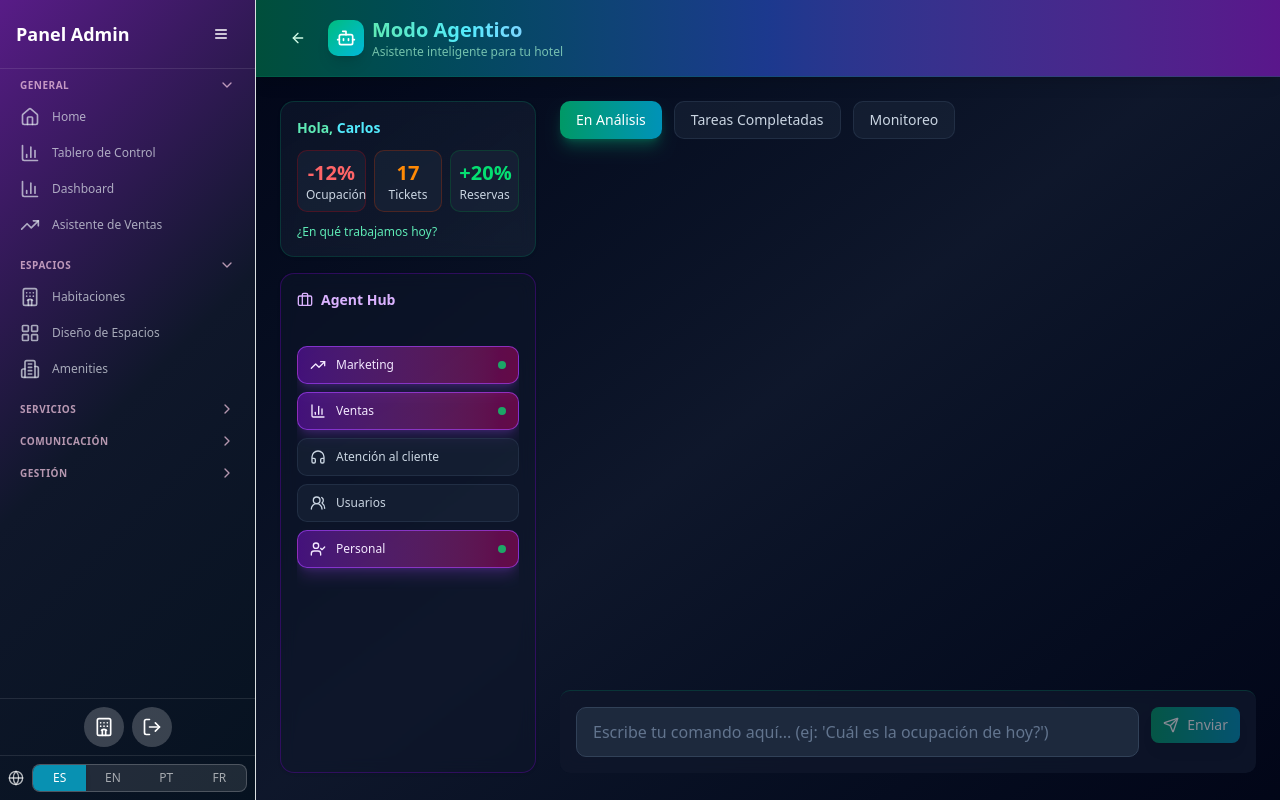
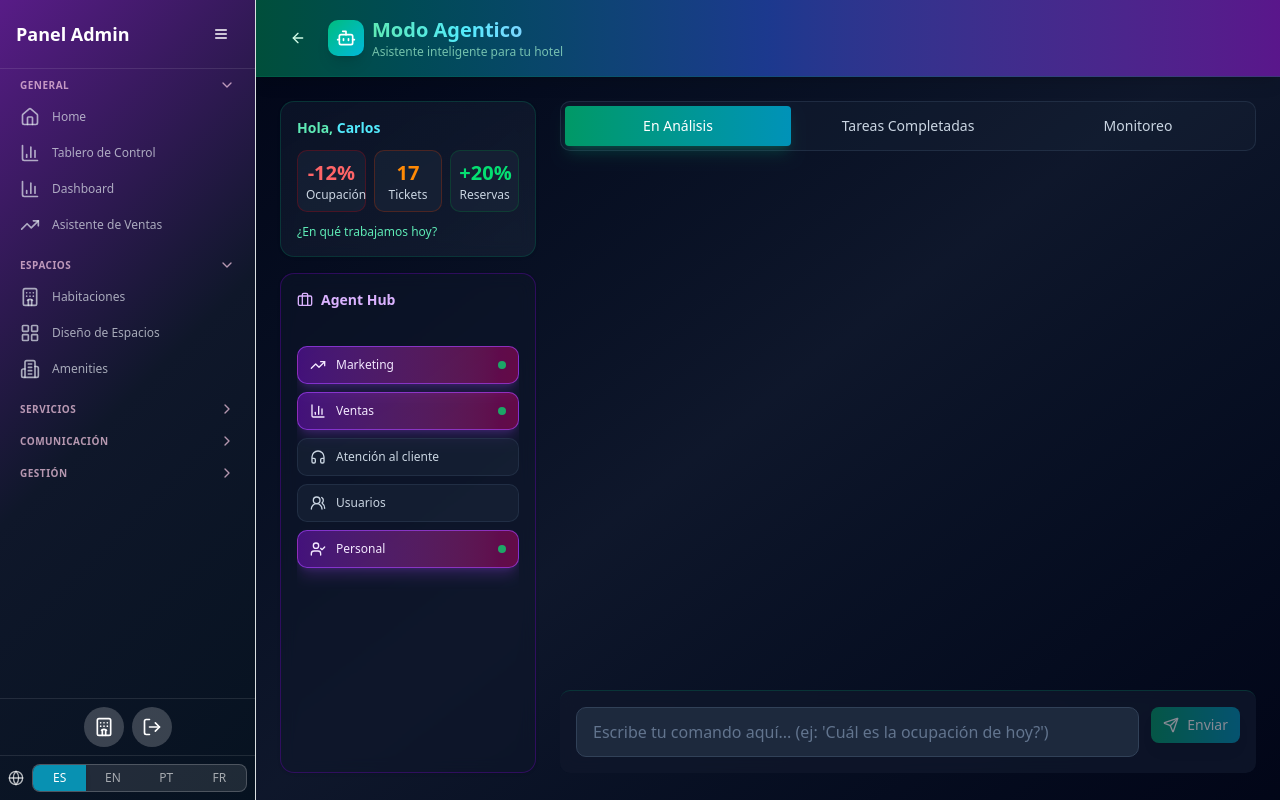
Before and after one commit to jirafa-team/boreal-the-host-ui, a Next.js app: page /admin/agentico in a window 1280 px wide. Built offline with nearby package versions, Linux system fonts and the light colour scheme.

Commit message:
feat: redesign tabs with unified container for visual continuity
Use flex-1 for even space and gradient for active tab.

Co-authored-by: Hugo Marcelo Del Negro <5897525+hmarcelodn@users.noreply.github.com>

```diff
--- a/app/admin/agentico/page.tsx
+++ b/app/admin/agentico/page.tsx
@@ -140,9 +140,8 @@ export default function AgenticoPage() {
 
         {/* Right Content Area */}
         <div className="flex-1 flex flex-col">
-          {/* Tabs Navigation */}
-          <div className="mb-4">
-            <div className="flex gap-3">
+          {/* Tabs Navigation with Continuity */}
+          <div className="bg-slate-800/30 border border-slate-700/50 rounded-lg p-1 mb-4 flex gap-1">
             {[
               { id: "analysis", label: "En Análisis" },
               { id: "completed", label: "Tareas Completadas" },
@@ -151,16 +150,15 @@ export default function AgenticoPage() {
               <button
                 key={tab.id}
                 onClick={() => setActiveTab(tab.id as "analysis" | "completed" | "monitoring")}
-                  className={`px-4 py-2 text-sm font-medium rounded-lg transition-all ${
+                className={`flex-1 px-4 py-2.5 text-sm font-medium rounded transition-all ${
                   activeTab === tab.id
-                      ? "bg-gradient-to-r from-emerald-600 to-cyan-600 text-white shadow-lg shadow-emerald-500/30"
-                      : "bg-slate-800/50 text-slate-300 hover:bg-slate-700/50 border border-slate-700/50"
+                    ? "bg-gradient-to-r from-emerald-600 to-cyan-600 text-white shadow-lg shadow-emerald-500/20"
+                    : "text-slate-300 hover:text-slate-200"
                 }`}
               >
                 {tab.label}
               </button>
             ))}
-            </div>
           </div>
 
           {/* Tab Content */}
```
Lines whose indentation alone changed are shown as unchanged.
